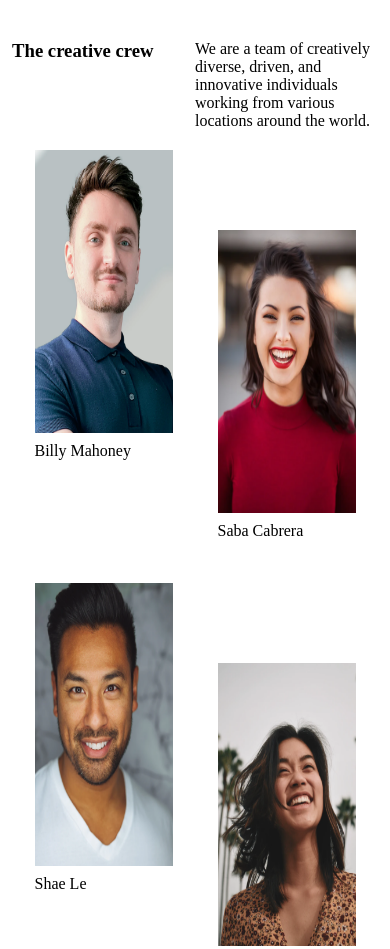
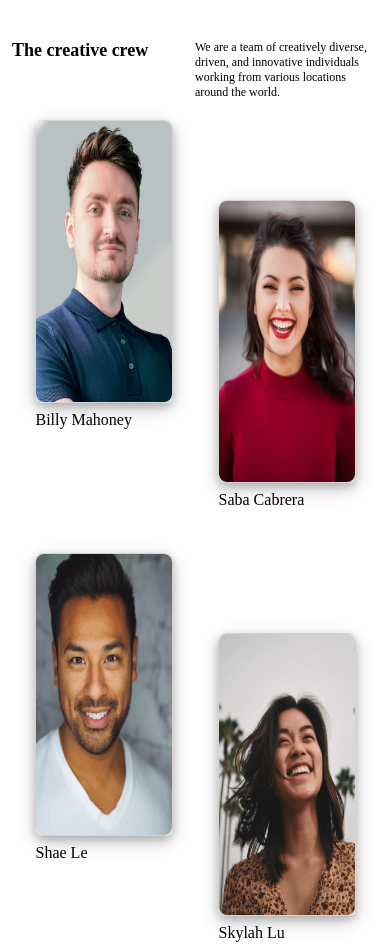
Before and after one commit to rzounlom/my-team, a plain HTML site: page index.html in a window 390 px wide. Shown: the top 949 px of the page. Drawn offline with Linux system fonts and the light colour scheme.

Commit message:
complete responnsive styles

```diff
--- a/index.css
+++ b/index.css
@@ -5,9 +5,18 @@
 }
 
 .container {
-  height: 100vh;
+  height: auto;
   width: 100vw;
+  overflow-y: auto;
   padding: 40px 12px;
+  display: flex;
+  flex-direction: column;
+  align-items: center;
+}
+
+header,
+section {
+  max-width: 1280px;
 }
 
 header {
@@ -22,26 +31,33 @@ header {
 }
 
 .heading {
+  font-size: 36px;
 }
 
 .description {
+  font-size: 18px;
 }
 
 .img-grid {
   display: flex;
   justify-content: space-around;
   flex-wrap: wrap;
+  max-width: 1280px;
 }
 
 .img-card {
   height: 283px;
   width: 138px;
   margin-top: 20px;
+  border: 0.1px solid lightgray;
+  box-shadow: 0 4px 8px 0 rgba(0, 0, 0, 0.2), 0 6px 20px 0 rgba(0, 0, 0, 0.19);
+  border-radius: 8px;
 }
 
 .img-card > img {
   height: 100%;
   width: 100%;
+  border-radius: 8px;
 }
 
 .img-caption {
@@ -55,7 +71,7 @@ header {
 
 footer {
   width: 100%;
-  height: 40px;
+  height: 100px;
   display: flex;
   justify-content: center;
   align-items: center;
@@ -76,6 +92,16 @@ footer > a {
   }
 }
 
+@media (max-width: 768px) {
+  .heading {
+    font-size: 18px;
+  }
+
+  .description {
+    font-size: 12px;
+  }
+}
+
 @media (min-width: 960px) {
   .container {
     padding-left: 10%;
--- a/index.html
+++ b/index.html
@@ -10,7 +10,7 @@
   <body>
     <div class="container">
       <header>
-        <h3 class="heading">The creative crew</h3>
+        <h2 class="heading">The creative crew</h2>
         <div class="description">
           We are a team of creatively diverse, driven, and innovative
           individuals working from various locations around the world.
@@ -44,7 +44,7 @@
       </section>
       <footer>
         Created by
-        <a href="https://github.com/ZounMedia">ZounMedia</a> - devChallenges.io
+        <a href="https://github.com/rzounlom">rzounlom</a> - devChallenges.io
       </footer>
     </div>
   </body>
```
Also changed, not shown: assets/img/demo.png (added), 1 other file.
